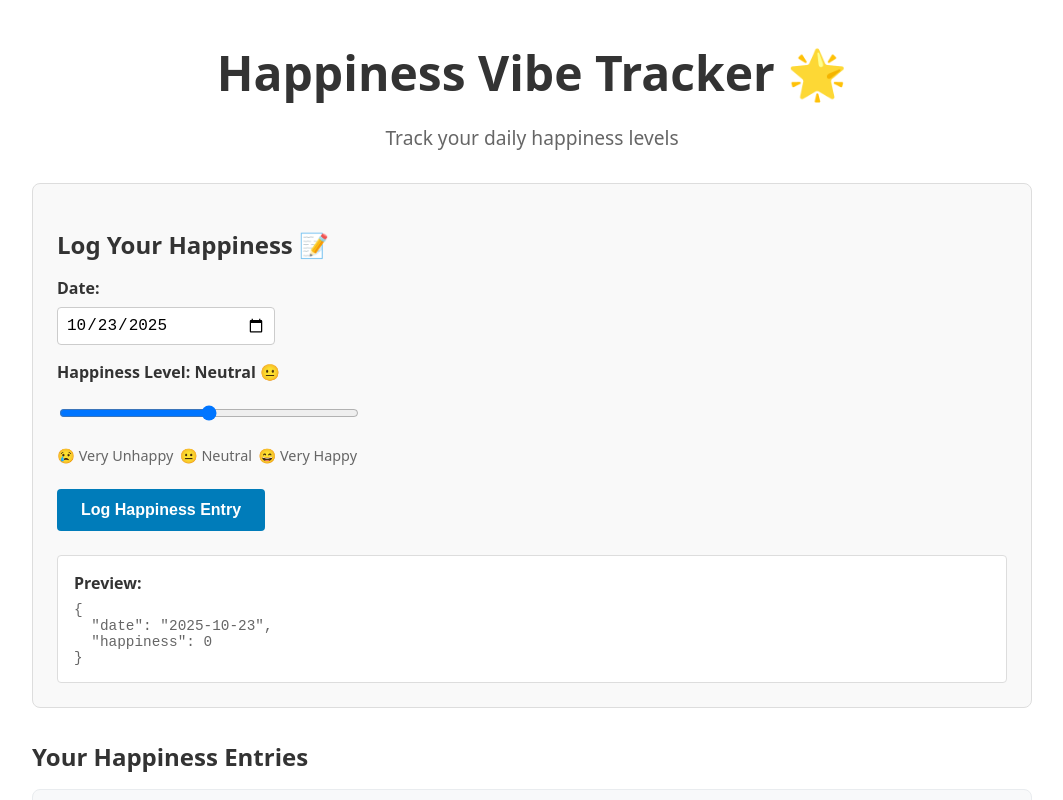
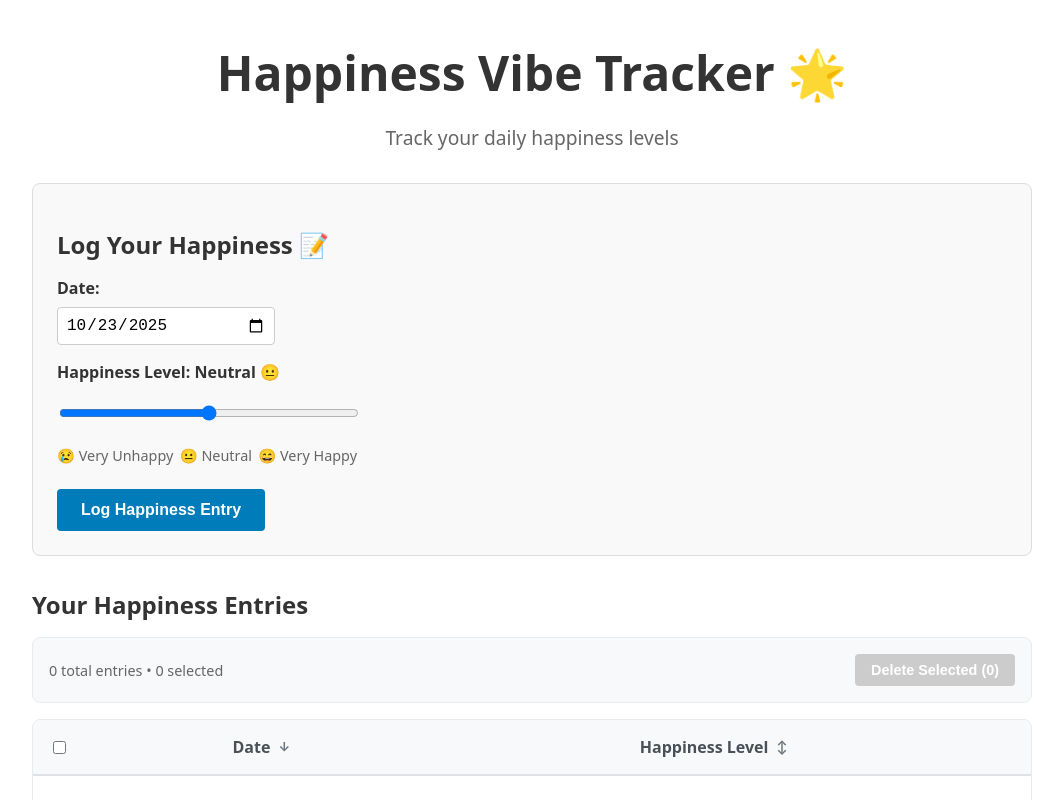
Before and after one commit to abstractionjackson/media-consumption-tracker, a Next.js app: page / in a window 1280 px wide. Shown: the top 800 px of the page, without its empty margins (108-1171 px from the left). Built offline with nearby package versions, Linux system fonts and the light colour scheme.

Commit message:
Remove debug preview section from happiness form

```diff
--- a/components/HappinessForm.js
+++ b/components/HappinessForm.js
@@ -204,27 +204,6 @@ export default function HappinessForm({ onEntryAdded }) {
           {isSubmitting ? 'Logging...' : 'Log Happiness Entry'}
         </button>
       </form>
-
-      {/* Current selection preview */}
-      <div style={{
-        marginTop: '1.5rem',
-        padding: '1rem',
-        backgroundColor: '#fff',
-        border: '1px solid #ddd',
-        borderRadius: '4px'
-      }}>
-        <h3 style={{ margin: '0 0 0.5rem 0', fontSize: '1rem', color: '#333' }}>
-          Preview:
-        </h3>
-        <pre style={{
-          fontSize: '0.9rem',
-          color: '#666',
-          margin: 0,
-          whiteSpace: 'pre-wrap'
-        }}>
-          {JSON.stringify({ date, happiness: parseInt(happiness) }, null, 2)}
-        </pre>
-      </div>
     </div>
   )
 }
```
